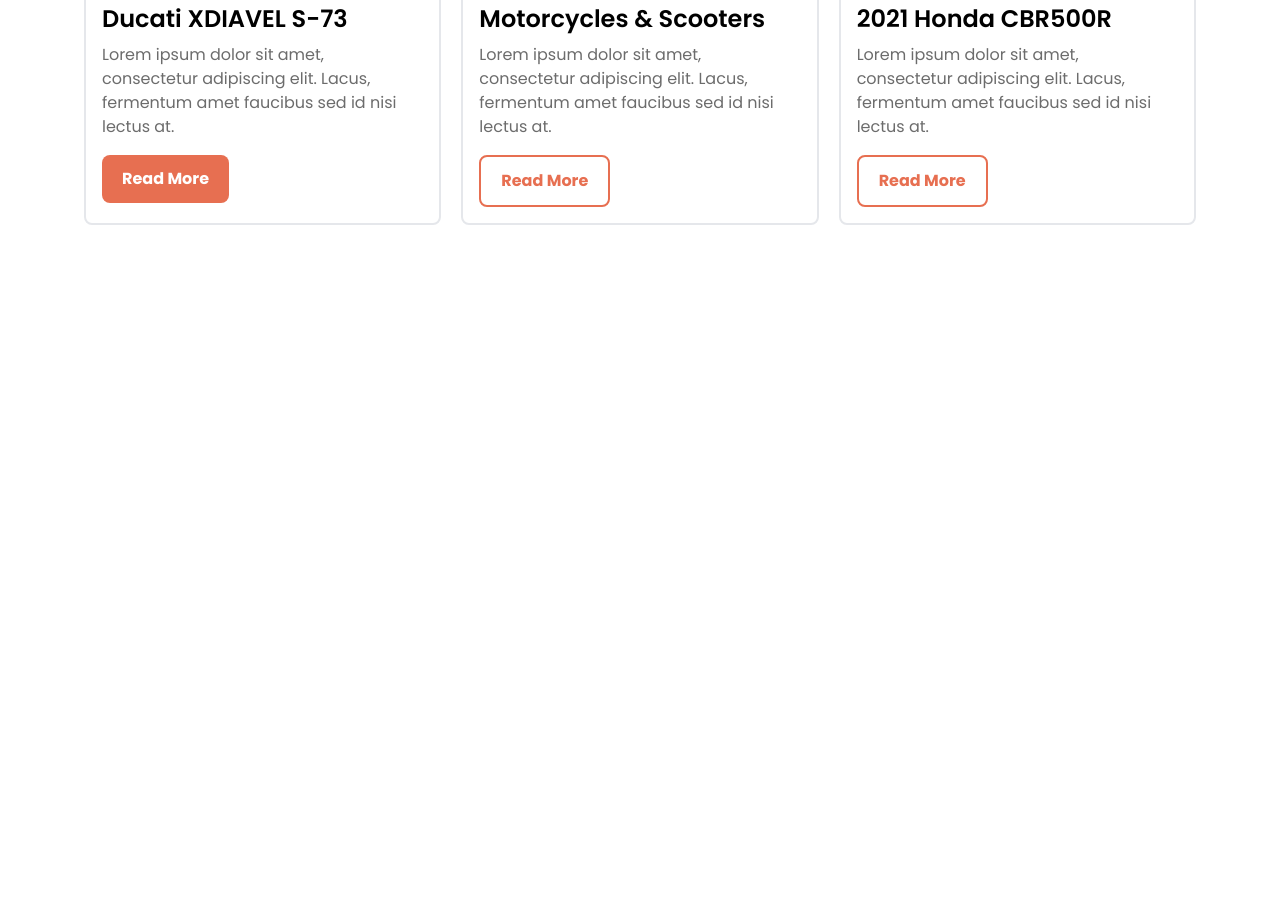
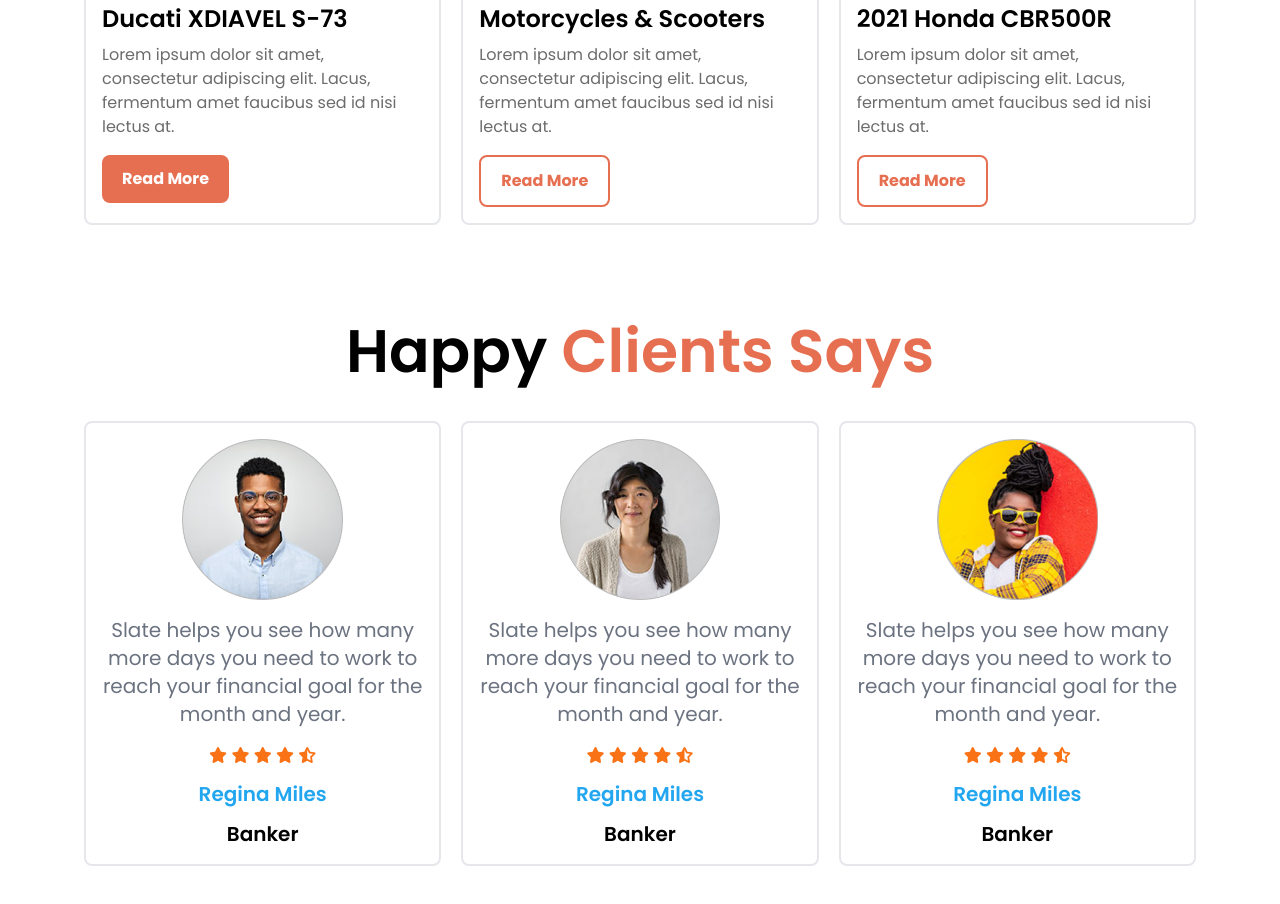
Before and after one commit to FajlaRabby24/biker-zone-tailwind, a plain HTML site: page index.html in a window 1280 px wide. Shown: the part 1616-2520 px from the top of the page. Before the commit the page ends 1937 px from the top, so only its background shows below. Drawn offline with nearby package versions, Linux system fonts and the light colour scheme.

Commit message:
clients section done

```diff
--- a/index.html
+++ b/index.html
@@ -120,6 +120,87 @@
                  </div>
              </div>
           </section>
+
+          <!-- happy clients -->
+           <section class="px-5 mb-24">
+            <h1 class="w-60 md:w-full  mx-auto mb-10 text-4xl lg:text-6xl font-semibold text-center  ">Happy <span class="text-[#E76F51]">Clients Says</span></h1>
+            <!-- card container  -->
+             <div class="grid grid-cols-1 md:grid-cols-2 lg:grid-cols-3 gap-5">
+                <!-- card  -->
+                 <div class="p-4 border-2 rounded-lg text-center">
+                    <!-- img content  -->
+                     <div>
+                        <img class="w-1/2 mx-auto" src="images/others/user-1.png" alt="">
+                     </div>
+                     <!-- text content  -->
+                      <div>
+                        <p class="my-4 text-gray-500 text-base lg:text-xl">Slate helps you see how
+                            many more days you need
+                            to work to reach your financial
+                            goal for the month and year.</p>
+                        <!-- icon  -->
+                         <div>
+                            <i class="fa-solid fa-star text-orange-500"></i>
+                            <i class="fa-solid fa-star text-orange-500"></i>
+                            <i class="fa-solid fa-star text-orange-500"></i>
+                            <i class="fa-solid fa-star text-orange-500"></i>
+                            <i class="fa-solid fa-star-half-stroke text-orange-500"></i>
+                         </div>
+                         <h6 class="text-base lg:text-xl font-semibold text-[#23A6F0] my-3">Regina Miles</h6>
+                         <p class="font-semibold text-base lg:text-xl ">Banker</p>
+                      </div>
+                 </div>
+                <!-- card  -->
+                 <div class="p-4 border-2 rounded-lg text-center">
+                    <!-- img content  -->
+                     <div>
+                        <img class="w-1/2 mx-auto" src="images/others/user-2.png" alt="">
+                     </div>
+                     <!-- text content  -->
+                      <div>
+                        <p class="my-4 text-gray-500 text-base lg:text-xl">Slate helps you see how
+                            many more days you need
+                            to work to reach your financial
+                            goal for the month and year.</p>
+                        <!-- icon  -->
+                         <div>
+                            <i class="fa-solid fa-star text-orange-500"></i>
+                            <i class="fa-solid fa-star text-orange-500"></i>
+                            <i class="fa-solid fa-star text-orange-500"></i>
+                            <i class="fa-solid fa-star text-orange-500"></i>
+                            <i class="fa-solid fa-star-half-stroke text-orange-500"></i>
+                         </div>
+                         <h6 class="text-base lg:text-xl font-semibold text-[#23A6F0] my-3">Regina Miles</h6>
+                         <p class="font-semibold text-base lg:text-xl ">Banker</p>
+                      </div>
+                 </div>
+                <!-- card  -->
+                 <div class="p-4 border-2 rounded-lg text-center">
+                    <!-- img content  -->
+                     <div>
+                        <img class="w-1/2 mx-auto" src="images/others/user-3.png" alt="">
+                     </div>
+                     <!-- text content  -->
+                      <div>
+                        <p class="my-4 text-gray-500 text-base lg:text-xl">Slate helps you see how
+                            many more days you need
+                            to work to reach your financial
+                            goal for the month and year.</p>
+                        <!-- icon  -->
+                         <div>
+                            <i class="fa-solid fa-star text-orange-500"></i>
+                            <i class="fa-solid fa-star text-orange-500"></i>
+                            <i class="fa-solid fa-star text-orange-500"></i>
+                            <i class="fa-solid fa-star text-orange-500"></i>
+                            <i class="fa-solid fa-star-half-stroke text-orange-500"></i>
+                         </div>
+                         <h6 class="text-base lg:text-xl font-semibold text-[#23A6F0] my-3">Regina Miles</h6>
+                         <p class="font-semibold text-base lg:text-xl ">Banker</p>
+                      </div>
+                 </div>
+             </div>
+           </section>
+
     </main>
 </body>
 </html>
```
Also changed, not shown: images/icons/star-half-stroke-solid.svg (deleted), images/icons/star-regular.svg (deleted), images/icons/star-solid.svg (deleted).
